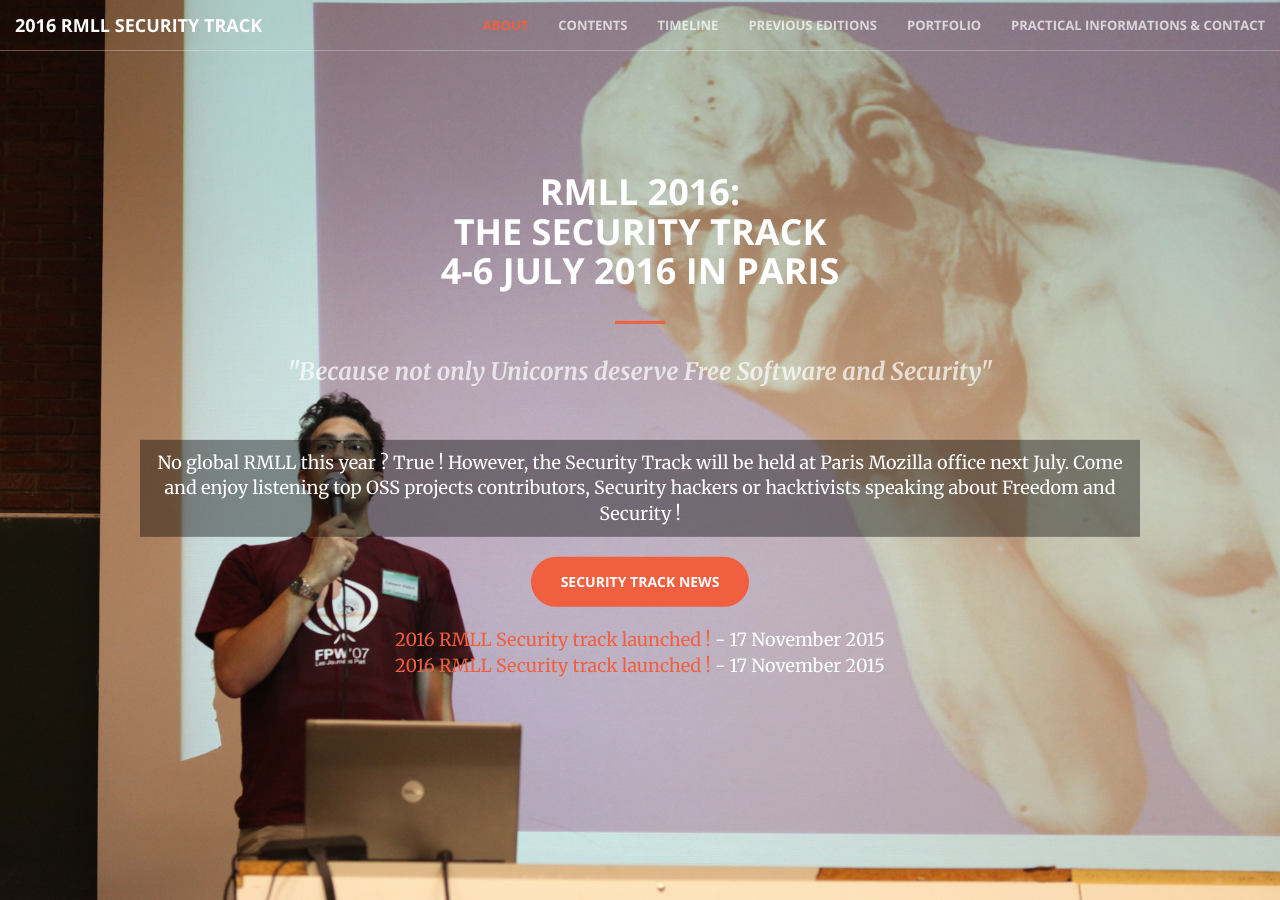
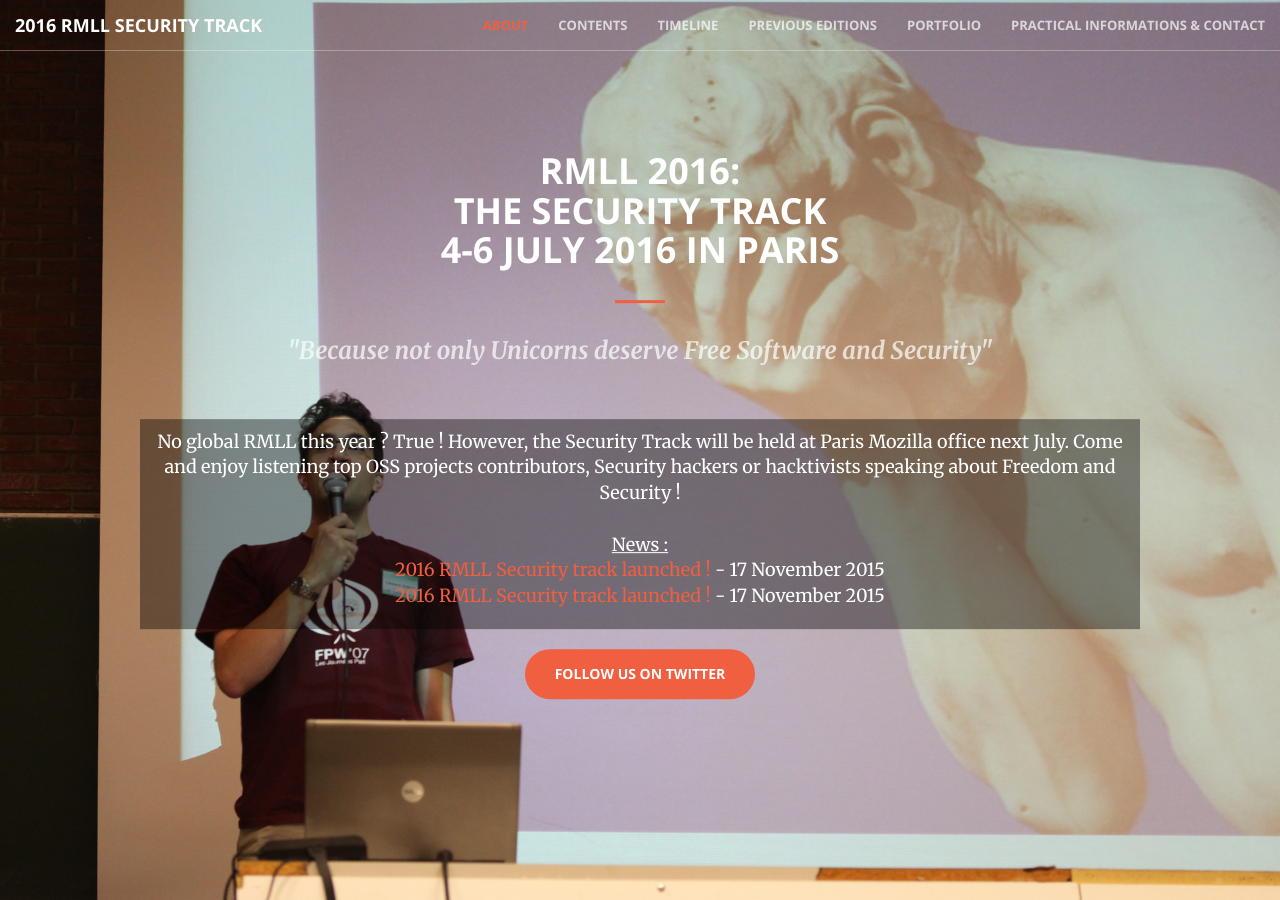
Before and after one commit to EduCodeBe/sec2016, a Jekyll site: the page built from index.html, in a window 1280 px wide and 900 px high. Built offline with Jekyll 4.4.1, drawn with Linux system fonts in a browser that asks for light colours.

Commit message:
relocate blog posts list into the box

```diff
--- a/_includes/header.html
+++ b/_includes/header.html
@@ -9,17 +9,16 @@
             </span>
             <div  style="font-size: 18px; background-color: rgba(0,0,0,0.4); padding: 10px;" >
 No global RMLL this year ? True ! However, the Security Track will be held at Paris Mozilla office next July. Come and enjoy listening top OSS projects contributors, Security hackers or hacktivists speaking about Freedom and Security !
+            <br><br>
+            <u>News :</u>
+              <ul class="list-unstyled" >
+                 {% for post in site.posts limit: 333 %}
+                 <li><a href="{{ post.url }}">{{ post.title }}</a> - {{ post.date | date_to_long_string }}</li>
+                 {% endfor %}
+              </ul>
             </div>
-                <br>
-                <a href="https://twitter.com/RMLLsec16" class="btn btn-primary btn-xl page-scroll">Security Track News</a>
-                <br><br>
-                <span style="font-size: 18px;">
-                <ul class="list-unstyled" >
-                  {% for post in site.posts limit: 333 %}
-                  <li><a href="{{ post.url }}">{{ post.title }}</a> - {{ post.date | date_to_long_string }}</li>
-                  {% endfor %}
-                </ul>
-                </span>
+            <br>
+            <a href="https://twitter.com/RMLLsec16" class="btn btn-primary btn-xl page-scroll">Follow us on Twitter</a>
             </p>
         </div>
     </div>
```
Also changed, not shown: 1 other file.
